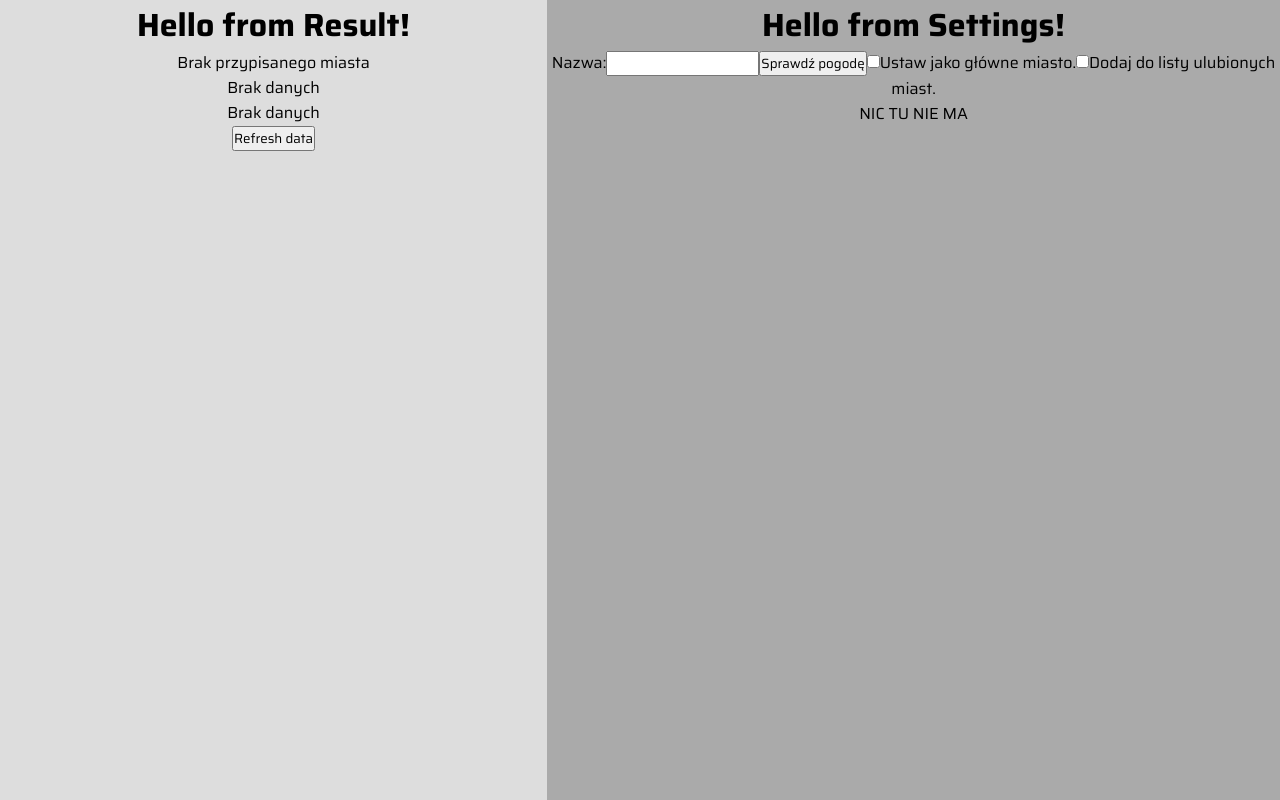
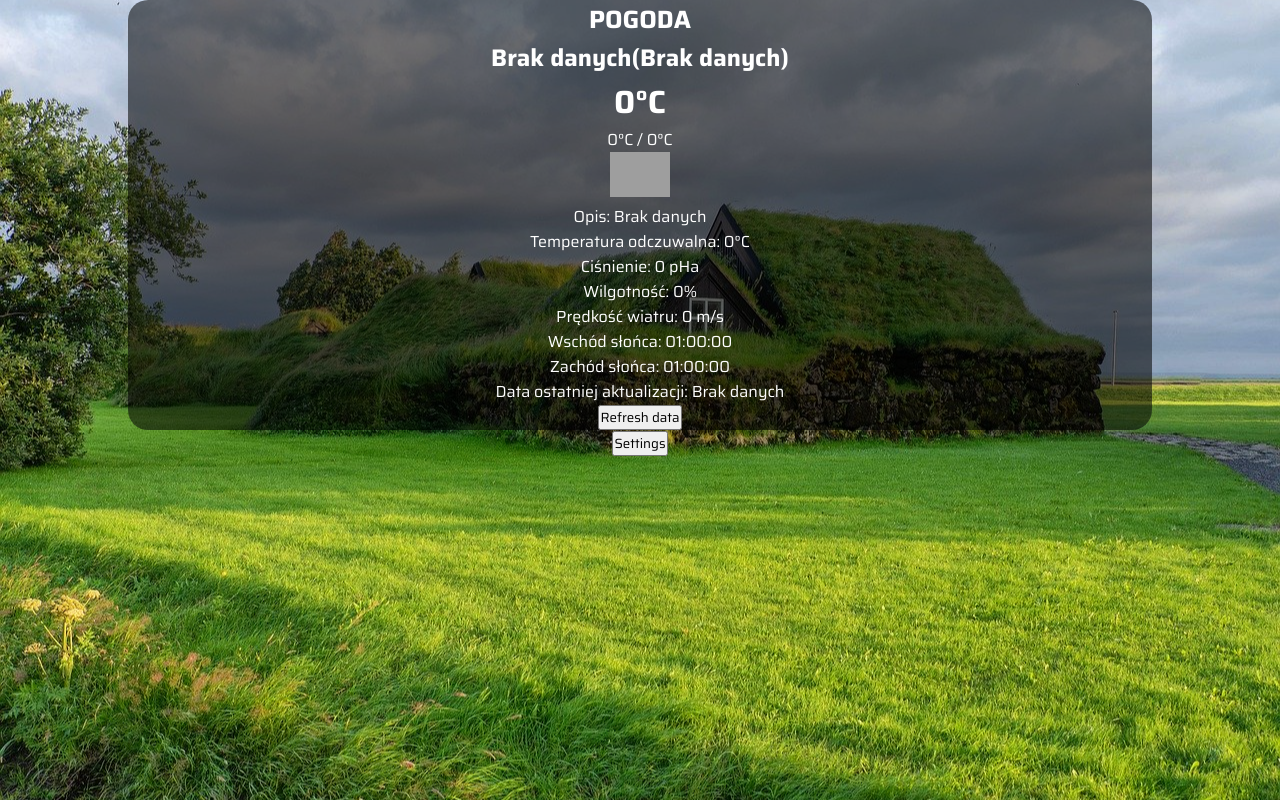
Before and after one commit to mkphercog/weatherapp, a React (Create React App) app: page / in a window 1280 px wide. Built offline with nearby package versions, Linux system fonts and the light colour scheme; no server answers; grey boxes are pictures that could not be loaded.

Commit message:
fix little problems add background image add NoResult.json commit before styling

```diff
--- a/src/App.js
+++ b/src/App.js
@@ -1,18 +1,19 @@
-import React, { useState } from "react";
+import React, { useState, useEffect } from "react";
 import Result from "./pages/Result";
 import Settings from "./pages/Settings";
 import ErrorPage from "./pages/ErrorPage";
+import NoResult from "./NoResult.json";
 import "./styles/App.scss";
 
-// WEBSITE: `http://api.openweathermap.org/data/2.5/weather?q=${town_here}&APPID=${APIKey}&units=metric`;
+//WEBSITE: http://api.openweathermap.org/data/2.5/weather?q=${townName}&APPID=${APIKey}&lang=pl&units=metric
 const APIKey = "0d90c0d99506c2d578ef4a5f8468ce4f";
 //My key: 0d90c0d99506c2d578ef4a5f8468ce4f
 //My other key: 7eee9c2a3bb4e9f3e8da0776821d2ca0
 
-// LOCALSTORAGE WHEN REFRESH WEB OR FIRST VISIT--
+// LOCALSTORAGE --
 const getLocalData = localStorage.getItem("localData")
   ? JSON.parse(localStorage.getItem("localData"))
-  : "";
+  : NoResult;
 
 const getLocalTimeOfData = localStorage.getItem("timeOfData")
   ? localStorage.getItem("timeOfData")
@@ -35,6 +36,19 @@ function App() {
   );
   const [err, setErr] = useState(false);
   const [errorMessage, setErrorMessage] = useState("");
+  const [settingsVisible, setSettingVisible] = useState(false);
+  const [firstVisitWeb, setFirstVisitWeb] = useState(true);
+
+  useEffect(() => {
+    if (!localStorage.getItem("townName")) {
+      localStorage.setItem("townName", "Warszawa");
+      getDataAPI("Warszawa");
+    } else if (localStorage.getItem("townName") && firstVisitWeb) {
+      setFirstVisitWeb(false);
+      getDataAPI(localStorage.getItem("townName"));
+    }
+    // eslint-disable-next-line react-hooks/exhaustive-deps
+  }, [firstVisitWeb]);
   // --
 
   //GET TIME
@@ -47,7 +61,7 @@ function App() {
 
   //ONE FETCH FUNCTION
   const getDataAPI = (townName = inputContent) => {
-    const API = `http://api.openweathermap.org/data/2.5/weather?q=${townName}&APPID=${APIKey}&units=metric`;
+    const API = `http://api.openweathermap.org/data/2.5/weather?q=${townName}&APPID=${APIKey}&lang=pl&units=metric`;
     const time = getDate();
 
     fetch(API)
@@ -62,7 +76,7 @@ function App() {
         if (townName === inputContent) {
           if (isFavourite || isMainTown) {
             const checkDoubleName = listOfFavouriteTowns.findIndex(
-              town => town === townName
+              town => town.toUpperCase() === townName.toUpperCase()
             );
             if (checkDoubleName === -1) {
               let newArr = listOfFavouriteTowns;
@@ -77,10 +91,12 @@ function App() {
               if (isMainTown) {
                 localStorage.setItem("townName", townName);
                 localStorage.setItem("localData", JSON.stringify(result));
+                setSettingVisible(false);
               }
             } else {
-              alert("Miasto jest już zapisane!");
-              //coś do powiadomienia urzytkownika o tym samym miescie na liscie
+              setErr(true);
+              setErrorMessage("Miaso istnieje już na liście!");
+              setTimeout(() => setErr(false), 2000);
             }
           }
         }
@@ -94,15 +110,17 @@ function App() {
         }
 
         setWeatherData(result);
-        setErr(false);
+        if (!isMainTown && !isFavourite) {
+          setSettingVisible(false);
+        }
       })
       .catch(err => {
         console.log(new Error(err));
         setErr(true);
-        if (localStorage.getItem("townName")) {
-          setErrorMessage("Błąd 404! Nazwa miasta błędna!");
+        if (!localStorage.getItem("townName")) {
+          setErrorMessage("Brak przypisanego miasta głównego!");
         } else {
-          setErrorMessage("Brak przypisanego miasta głównego!");
+          setErrorMessage(`Nie istnieje miasto o nazwie ${inputContent}!`);
         }
         setTimeout(() => setErr(false), 2000);
       });
@@ -133,6 +151,7 @@ function App() {
 
   const checkWeatherHere = town => {
     getDataAPI(town);
+    setSettingVisible(false);
   };
 
   const handleChangeInputSettings = e => {
@@ -152,8 +171,14 @@ function App() {
     setListOfFavouriteTowns(arr);
     if (town === localStorage.getItem("townName")) {
       localStorage.clear();
+      setWeatherData(NoResult);
+      setTime("");
     }
     localStorage.setItem("favouriteTownsList", JSON.stringify(arr));
+  };
+
+  const showSettings = bool => {
+    setSettingVisible(bool);
   };
 
   return (
@@ -162,6 +187,7 @@ function App() {
         weatherData={weatherData}
         clickRefreshBtn={handleClickBtnRefresh}
         time={time}
+        showSettings={showSettings}
       />
 
       <Settings
@@ -176,6 +202,8 @@ function App() {
         setMainTownBtn={setMainTownBtn}
         deleteTownFromList={deleteTownFromList}
         checkWeatherHere={checkWeatherHere}
+        settingsVisible={settingsVisible}
+        showSettings={showSettings}
       />
 
       {err ? <ErrorPage errorMessage={errorMessage} /> : null}
--- /dev/null
+++ b/src/NoResult.json
@@ -0,0 +1,43 @@
+{
+  "coord": {
+    "lon": 0,
+    "lat": 0
+  },
+  "weather": [
+    {
+      "id": 0,
+      "main": "Brak danych",
+      "description": "Brak danych",
+      "icon": "11d"
+    }
+  ],
+  "base": "Brak danych",
+  "main": {
+    "temp": 0,
+    "feels_like": 0,
+    "temp_min": 0,
+    "temp_max": 0,
+    "pressure": 0,
+    "humidity": 0
+  },
+  "visibility": 0,
+  "wind": {
+    "speed": 0,
+    "deg": 0
+  },
+  "clouds": {
+    "all": 0
+  },
+  "dt": 0,
+  "sys": {
+    "type": 0,
+    "id": 0,
+    "country": "Brak danych",
+    "sunrise": 0,
+    "sunset": 0
+  },
+  "timezone": 0,
+  "id": 0,
+  "name": "Brak danych",
+  "cod": 0
+}
--- a/src/pages/Result.js
+++ b/src/pages/Result.js
@@ -2,19 +2,56 @@ import React from "react";
 // import ResultData from "../components/ResultData";
 import "../styles/Result.scss";
 
-const Result = ({ weatherData, clickRefreshBtn, time }) => {
+const Result = ({ weatherData, clickRefreshBtn, time, showSettings }) => {
+  const { main, name, weather, wind, sys } = weatherData;
+
+  const { temp, feels_like, temp_min, temp_max, pressure, humidity } = main;
+
+  const { sunrise, sunset, country } = sys;
+
+  const sunUp = new Date((sunrise + 3600) * 1000);
+  const sunDown = new Date((sunset + 3600) * 1000);
+
+  const sunUpText = sunUp.toUTCString();
+  const sunDownText = sunDown.toUTCString();
+
+  const tempShow = temp < 0 && temp >= -0.49 ? 0 : temp.toFixed();
+  const feelsLikeShow =
+    feels_like < 0 && feels_like >= -0.49 ? 0 : feels_like.toFixed();
+  const minTempShow =
+    temp_min < 0 && temp_min >= -0.49 ? 0 : temp_min.toFixed();
+  const maxTempShow =
+    temp_max < 0 && temp_max >= -0.49 ? 0 : temp_max.toFixed();
+
   return (
     <div className="result">
-      <h1>Hello from Result!</h1>
-      <p>{weatherData ? weatherData.name : "Brak przypisanego miasta"}</p>
-      <p>{weatherData ? weatherData.main.temp.toFixed() : "Brak danych"}</p>
-      {weatherData ? (
-        <p>Data ostatniej aktualizacji: {time}</p>
-      ) : (
-        <p>Brak danych</p>
-      )}
-      <button onClick={clickRefreshBtn}>Refresh data</button>
-      {/* <ResultData /> */}
+      <div className="result__wrapper">
+        <h1 className="result__title">Pogoda</h1>
+        <h2>
+          {name}
+          <span>({country})</span>
+        </h2>
+
+        <h1>{tempShow}°C</h1>
+        <p>{`${maxTempShow}°C / ${minTempShow}°C`}</p>
+        <img
+          src={`http://openweathermap.org/img/wn/${weather[0].icon}@2x.png`}
+          alt="Weather icon."
+        />
+        <p>Opis: {weather[0].description}</p>
+
+        <p>Temperatura odczuwalna: {feelsLikeShow}°C</p>
+        <p>Ciśnienie: {pressure} pHa</p>
+        <p>Wilgotność: {humidity}%</p>
+        <p>Prędkość wiatru: {wind.speed} m/s</p>
+        <p>Wschód słońca: {sunUpText.slice(-12, -4)}</p>
+        <p>Zachód słońca: {sunDownText.slice(-12, -4)}</p>
+
+        <p>Data ostatniej aktualizacji: {time ? time : "Brak danych"}</p>
+        <button onClick={clickRefreshBtn}>Refresh data</button>
+        {/* <ResultData /> */}
+      </div>
+      <button onClick={() => showSettings(true)}>Settings</button>
     </div>
   );
 };
--- a/src/pages/Settings.js
+++ b/src/pages/Settings.js
@@ -13,7 +13,9 @@ const Settings = ({
   favouriteTowns,
   setMainTownBtn,
   deleteTownFromList,
-  checkWeatherHere
+  checkWeatherHere,
+  settingsVisible,
+  showSettings
 }) => {
   let arrOfTowns = [];
 
@@ -38,10 +40,15 @@ const Settings = ({
       </li>
     ));
   }
-
   return (
-    <div className="settings">
-      <h1>Hello from Settings!</h1>
+    <div
+      className="settings"
+      style={{
+        display: `${settingsVisible ? "block" : "none"}`
+        // animation: `0.5s linear ${settingsVisible ? "show" : "hide"}`
+      }}
+    >
+      <h1>Ustawienia</h1>
       <SettingsInput valueInput={valueInput} changeInput={changeInput} />
       <button onClick={clickAddBtn}>Sprawdź pogodę</button>
 
@@ -70,6 +77,7 @@ const Settings = ({
       ) : (
         <div>NIC TU NIE MA</div>
       )}
+      <button onClick={() => showSettings(false)}>CLOSE</button>
     </div>
   );
 };
--- a/src/styles/App.scss
+++ b/src/styles/App.scss
@@ -1,5 +1,5 @@
 .app {
-  display: flex;
+  // display: flex;
   text-align: center;
   min-height: 100vh;
 }
--- a/src/styles/Result.scss
+++ b/src/styles/Result.scss
@@ -1,4 +1,28 @@
 .result {
-  flex-basis: 45%;
-  background-color: #ddd;
+  height: 100vh;
+  background-image: url("../images/greenVillage.jpg");
+  background-size: cover;
+  background-repeat: no-repeat;
+  background-position: center;
+
+  .result__wrapper {
+    margin: 0 auto;
+    width: 80%;
+    border-radius: 20px;
+    background-color: rgba(0, 0, 0, 0.55);
+    color: white;
+
+    .result__title {
+      font-size: 25px;
+      color: white;
+      text-transform: uppercase;
+    }
+    img {
+      width: 60px;
+      background-color: #fff;
+    }
+    p {
+      // background-color: grey;
+    }
+  }
 }
--- a/src/styles/Settings.scss
+++ b/src/styles/Settings.scss
@@ -1,4 +1,32 @@
 .settings {
-  flex-grow: 1;
-  background-color: #aaa;
+  // flex-grow: 1;
+  background-color: rgba(255, 255, 255, 0.9);
+  position: fixed;
+  width: 100vw;
+  height: 100vh;
+  top: 0;
+  left: 0;
+  // animation: show 0.5s linear;
+
+  @keyframes show {
+    from {
+      opacity: 0;
+    }
+    to {
+      opacity: 1;
+    }
+  }
+
+  @keyframes hide {
+    from {
+      opacity: 1;
+    }
+    to {
+      opacity: 0;
+    }
+  }
+
+  ul {
+    list-style: none;
+  }
 }
```
Also changed, not shown: src/images/greenVillage.jpg (added).
